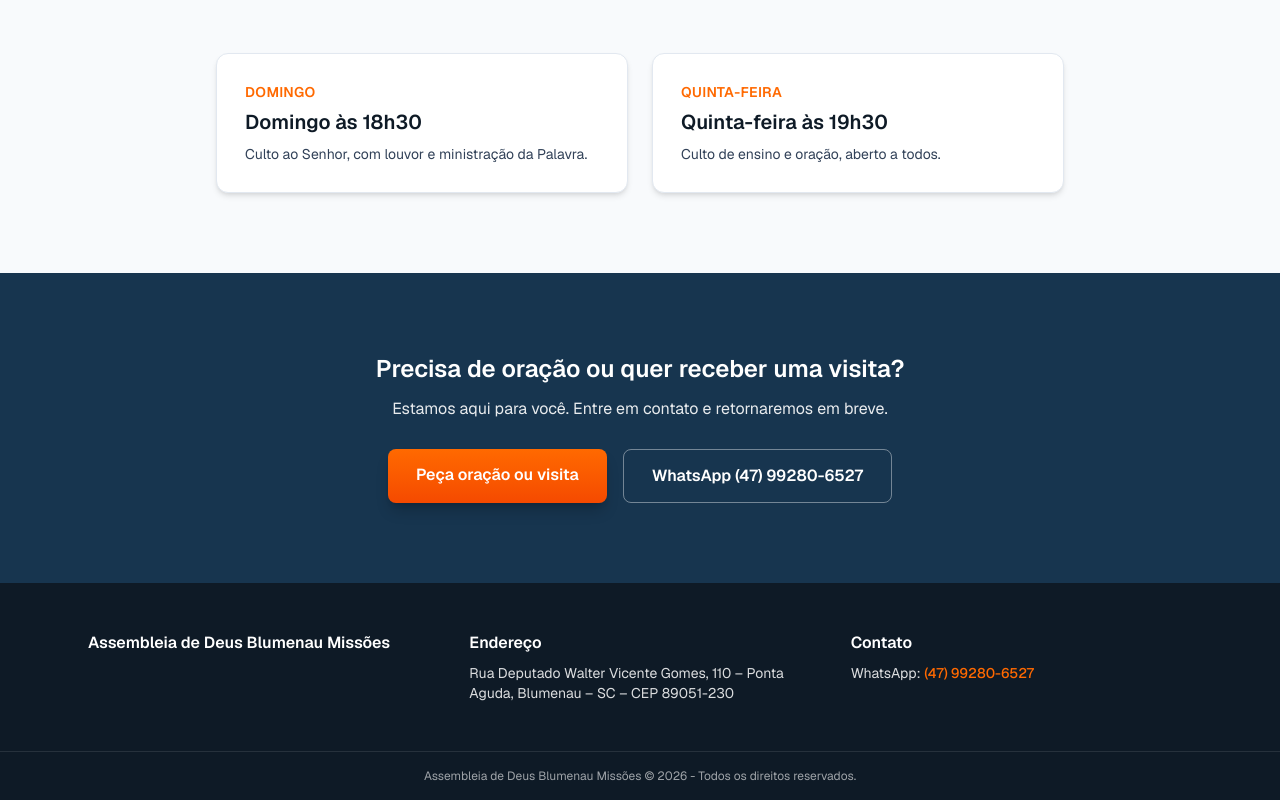
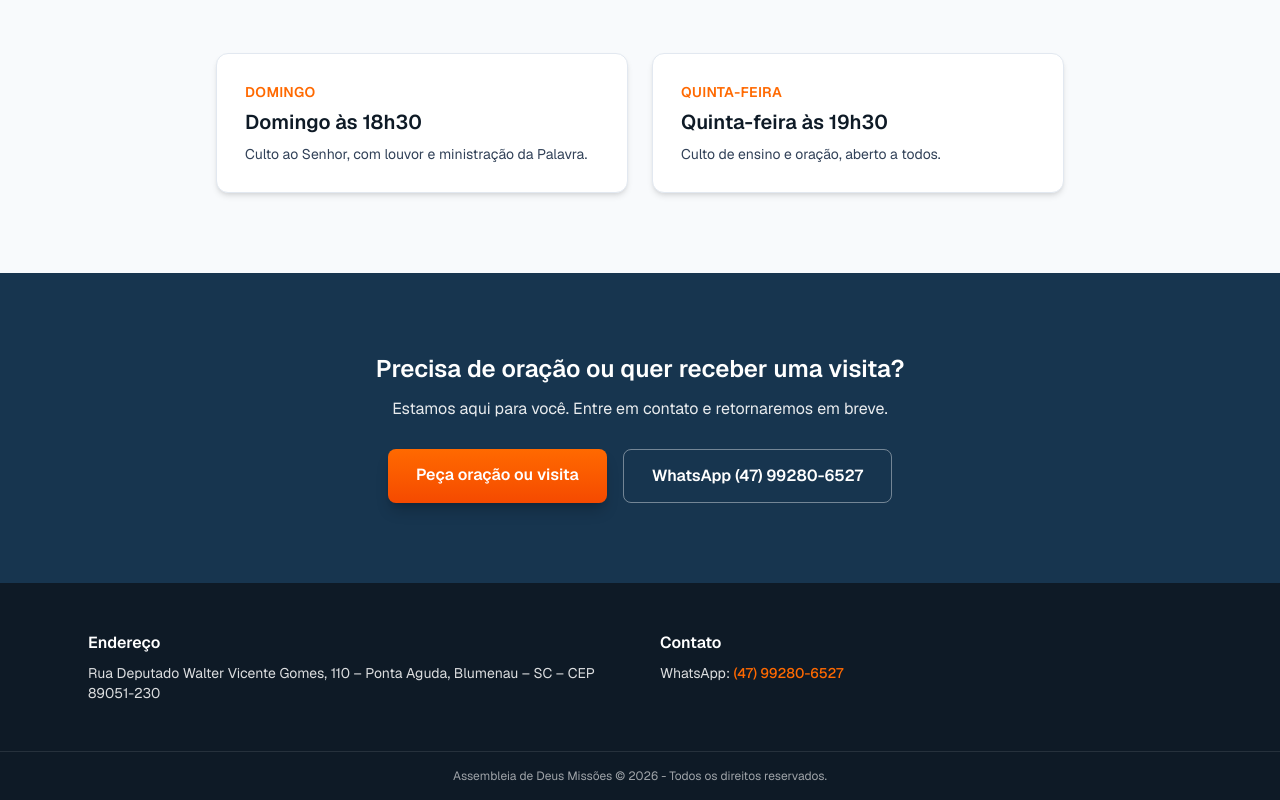
Before and after one commit to henzogabrielgutjahr77-adblu/site, a Next.js app: page / in a window 1280 px wide. Shown: the part 1300-2100 px from the top of the page. Built offline with nearby package versions, Linux system fonts and the light colour scheme.

Commit message:
Site Next.js + Decap CMS: estrutura, páginas, formulário e galeria

```diff
--- a/components/SiteFooter.tsx
+++ b/components/SiteFooter.tsx
@@ -4,10 +4,7 @@ export default function SiteFooter() {
   const config = getSiteConfig();
   return (
     <footer className="bg-navy-900 text-white/85">
-      <div className="mx-auto grid max-w-6xl gap-10 px-6 py-12 sm:grid-cols-3">
-        <div>
-          <h3 className="text-base font-semibold text-white">{config.nome}</h3>
-        </div>
+      <div className="mx-auto grid max-w-6xl gap-10 px-6 py-12 sm:grid-cols-2">
         <div className="text-sm">
           <h3 className="mb-2 text-base font-semibold text-white">Endereço</h3>
           <p>{config.endereco}</p>
@@ -31,7 +28,7 @@ export default function SiteFooter() {
         </div>
       </div>
       <div className="border-t border-white/10 py-4 text-center text-xs text-white/60">
-        {config.nome} © {new Date().getFullYear()} - Todos os direitos
+        {config.titulo_hero} © {new Date().getFullYear()} - Todos os direitos
         reservados.
       </div>
     </footer>
```
